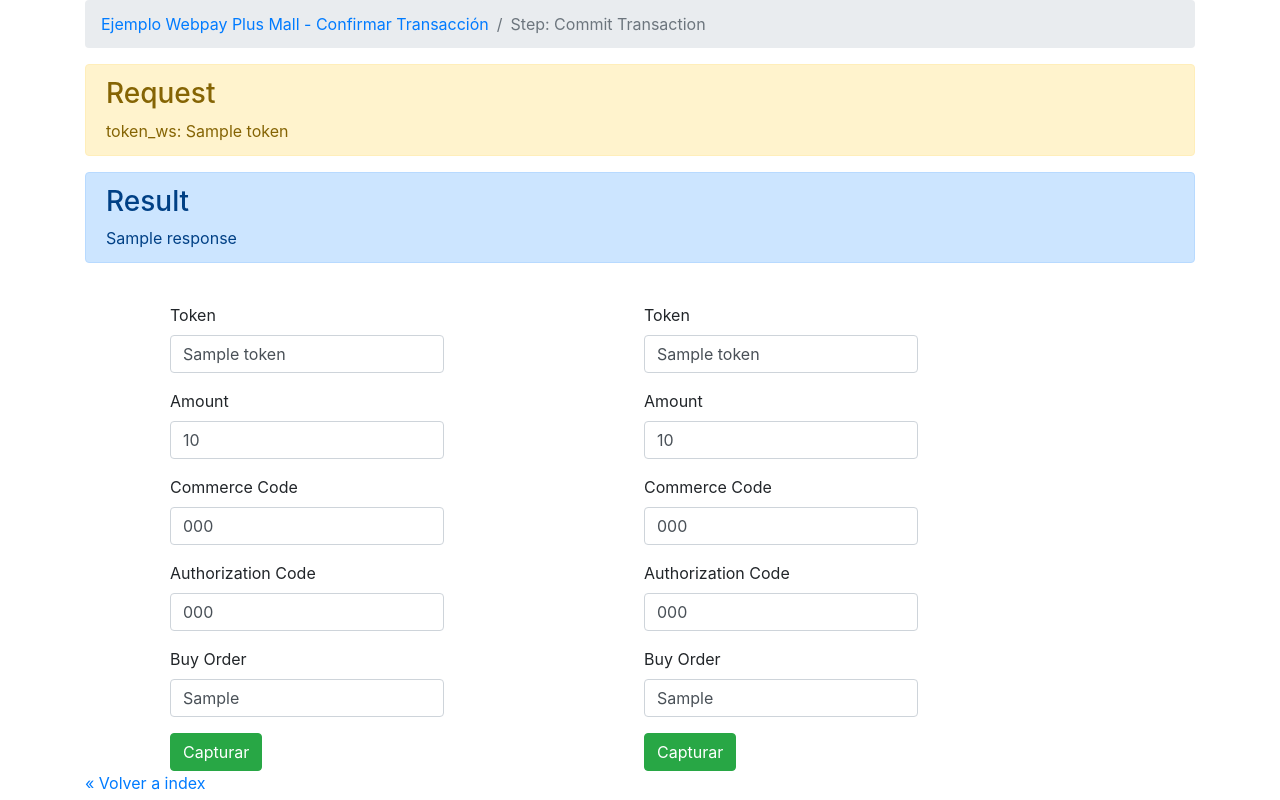
After one commit to TransbankDevelopers/transbank-sdk-python-webpay-rest-example, a Flask app: template templates/webpay/plus_mall_deferred/commit.html in a window 1280 px wide. The commit adds this page. Run offline with Flask 2, Linux system fonts and the light colour scheme; the template is opened without the code that fills it: most values are stand-ins (such as "Sample title", 1, 10 or a date in 2020); some libraries are stand-ins or nearby versions.

Commit message:
Add rcapturemethod from webpay plus dmall eferred

```diff
--- a/__init__.py
+++ b/__init__.py
@@ -14,6 +14,7 @@ def create_app(config_class=Config):
     from webpay_plus import bp as webpay_plus_bp
     from webpay_plus_mall import bp as webpay_plus_mall_bp
     from webpay_plus_deferred import bp as webpay_plus_deferred_bp
+    from webpay_plus_mall_deferred import bp as webpay_plus_mall_deferred_bp
     from transaccion_completa_mall import bp as transaccion_completa_mall_bp
     from patpass_comercio import bp as patpass_comercio_bp
 
@@ -22,6 +23,7 @@ def create_app(config_class=Config):
     app.register_blueprint(webpay_plus_bp, url_prefix="/webpay-plus")
     app.register_blueprint(webpay_plus_mall_bp, url_prefix="/webpay-plus-mall")
     app.register_blueprint(webpay_plus_deferred_bp, url_prefix="/webpay-plus-deferred")
+    app.register_blueprint(webpay_plus_mall_deferred_bp, url_prefix="/webpay-plus-mall-deferred")
     app.register_blueprint(transaccion_completa_mall_bp, url_prefix='/mallfulltransaction/')
     app.register_blueprint(patpass_comercio_bp, url_prefix='/patpass-comercio')
 
--- a/templates/index.html
+++ b/templates/index.html
@@ -37,9 +37,9 @@
 
     <tr>
     <td>Webpay Plus Mall Mall Deferred</td>
-    <td><a href="/webpayplusmalldeferred">Crear Transacci&oacute;n</a></td>
-    <td><a href="/webpayplusmalldeferred-refund-form">Reembolsar Transacci&oacute;n</a></td>
-    <td><a href="/webpayplusmalldeferred-status-form">Consultar Estado Transacci&oacute;n</a></td>
+    <td><a href="/webpay-plus-mall-deferred/create">Crear Transacci&oacute;n</a></td>
+    <td><a href="/webpay-plus-mall-deferred/refund-form">Reembolsar Transacci&oacute;n</a></td>
+    <td><a href="/webpay-plus-mall-deferred/status-form">Consultar Estado Transacci&oacute;n</a></td>
     </tr>
 
     <tr>
--- /dev/null
+++ b/templates/webpay/plus_mall_deferred/commit.html
@@ -0,0 +1,82 @@
+<html>
+
+<head>
+    <meta http-equiv="Content-Type" content="text/html; charset=UTF-8">
+    <title>Ejemplo Webpay Plus Mall - Confirmar Transacci&oacute;n</title>
+    {% include 'include/header.html' %}
+</head>
+
+<body class="container">
+    <nav aria-label="breadcrumb">
+        <ol class="breadcrumb">
+            <li class="breadcrumb-item"><a href="#">Ejemplo Webpay Plus Mall - Confirmar Transacci&oacute;n</a></li>
+            <li class="breadcrumb-item active" aria-current="page">Step: Commit Transaction</li>
+        </ol>
+    </nav>
+
+    <div class="alert alert-warning" role="alert">
+        <h3>Request</h3>
+        token_ws: {{ token }}
+    </div>
+    <div class="alert alert-primary" role="alert">
+        <h3>Result</h3>
+        {{ response }}
+    </div>
+    <br>
+    <div class='row'>
+        <form action="/webpay-plus-mall-deferred/capture" method="POST" class='.col-md-6' style="margin: 0px 100px;">
+            <div class="form-group">
+                <label for="details_buy_order">Token</label>
+                <input type="text" name="token_ws" value="{{ token }}" class="form-control">
+            </div>
+            <div class="form-group">
+                <label for="details_buy_order">Amount</label>
+                <input type="text" name="amount" value="{{ response.details[0].amount }}" class="form-control">
+            </div>
+            <div class="form-group">
+                <label for="details_buy_order">Commerce Code</label>
+                <input type="text" name="commerce_code" value="{{ response.details[0].commerce_code }}"
+                    class="form-control">
+            </div>
+            <div class="form-group">
+                <label for="details_buy_order">Authorization Code</label>
+                <input type="text" name="authorization_code" value="{{ response.details[0].authorization_code }}"
+                    class="form-control">
+            </div>
+            <div class="form-group">
+                <label for="details_buy_order">Buy Order</label>
+                <input type="text" name="buy_order" value="{{ response.details[0].buy_order }}" class="form-control">
+            </div>
+            <input type="submit" class="btn btn-success" value="Capturar">
+        </form>
+
+        <form action="/webpay-plus-mall-deferred/capture" method="POST" class='.col-md-6' style="margin: 0px 100px;">
+            <div class="form-group">
+                <label for="details_buy_order">Token</label>
+                <input type="text" name="token_ws" value="{{ token }}" class="form-control">
+            </div>
+            <div class="form-group">
+                <label for="details_buy_order">Amount</label>
+                <input type="text" name="amount" value="{{ response.details[1].amount }}" class="form-control">
+            </div>
+            <div class="form-group">
+                <label for="details_buy_order">Commerce Code</label>
+                <input type="text" name="commerce_code" value="{{ response.details[1].commerce_code }}"
+                    class="form-control">
+            </div>
+            <div class="form-group">
+                <label for="details_buy_order">Authorization Code</label>
+                <input type="text" name="authorization_code" value="{{ response.details[1].authorization_code }}"
+                    class="form-control">
+            </div>
+            <div class="form-group">
+                <label for="details_buy_order">Buy Order</label>
+                <input type="text" name="buy_order" value="{{ response.details[1].buy_order }}" class="form-control">
+            </div>
+            <input type="submit" class="btn btn-success" value="Capturar">
+        </form>
+    </div>
+    <a href="/">&laquo; Volver a index</a>
+</body>
+
+</html>
--- /dev/null
+++ b/webpay_plus_mall_deferred/__init__.py
@@ -0,0 +1,5 @@
+from flask import Blueprint
+
+bp = Blueprint('webpay_plus_mall_deferred', __name__)
+
+from webpay_plus_mall_deferred import routes
```
Also changed, not shown: templates/webpay/plus_mall_deferred/capture.html (added, +26 -0 lines), templates/webpay/plus_mall_deferred/create.html (added, +83 -0 lines), templates/webpay/plus_mall_deferred/created.html (added, +29 -0 lines), templates/webpay/plus_mall_deferred/refund-form.html (added, +38 -0 lines), templates/webpay/plus_mall_deferred/refund.html (added, +29 -0 lines), templates/webpay/plus_mall_deferred/status-form.html (added, +28 -0 lines), templates/webpay/plus_mall_deferred/status.html (added, +27 -0 lines), webpay_plus_mall_deferred/routes.py (added, +90 -0 lines).
